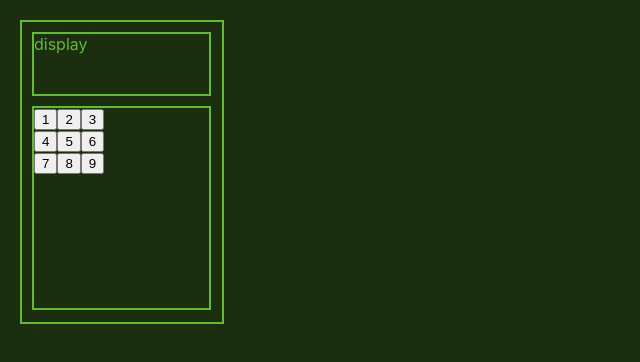
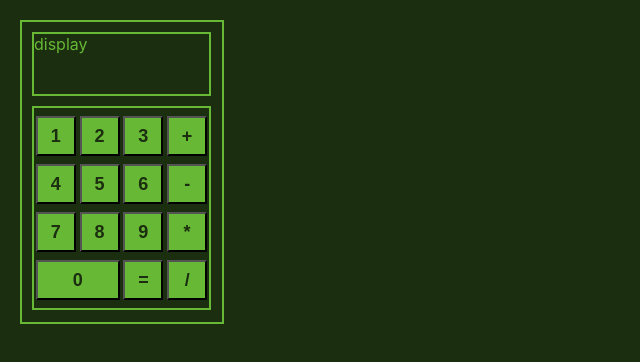
Before and after one commit to kabanooovd/MySimpleCalculator, a React (Create React App) app: page / in a window 1280 px wide. Shown: the top 362 px of the page, without its empty margins (0-640 px from the left). Built offline with nearby package versions, Linux system fonts and the light colour scheme.

Commit message:
added Button Conponent for Calculator remote

```diff
--- a/src/App.tsx
+++ b/src/App.tsx
@@ -1,6 +1,7 @@
 import React, {useState} from 'react';
 import './App.css';
 import {Calculator} from "./Components/Calculator/Calculator";
+import {ButtonForCalcRemote} from "./Components/Calculator/ButtoForCalcRemote/ButtonForCalcRemote";
 
 function App() {
 
@@ -10,6 +11,7 @@ function App() {
     <div className="App">
         <Calculator someCalc={someCalc}
                     setSomeCalc={setSomeCalc}
+
         />
     </div>
   );
--- /dev/null
+++ b/src/Components/Calculator/ButtoForCalcRemote/ButtonForCalcRemote.module.css
@@ -0,0 +1,3 @@
+.BtnAdditionalStyles:hover {
+    opacity: 0.5;
+}
--- /dev/null
+++ b/src/Components/Calculator/ButtoForCalcRemote/ButtonForCalcRemote.tsx
@@ -0,0 +1,37 @@
+import React from "react";
+import s from './ButtonForCalcRemote.module.css'
+
+type ButtonForCalcRemoteType = {
+    BackgroundColor: string
+    color: string
+    width: string
+    height: string
+    fontSize: string
+    ButtonValue: string
+}
+
+
+
+export function ButtonForCalcRemote (props: ButtonForCalcRemoteType) {
+
+    const ButtonStyle = {
+        width: props.width,
+        height: props.height,
+        backgroundColor: props.BackgroundColor,
+        color: props.color,
+        fontSize: props.fontSize,
+    }
+
+    const ClickedButtonHandler = () => {
+        // alert('wewew')
+    }
+
+    return(
+        <button style={ButtonStyle}
+                className={s.BtnAdditionalStyles}
+                onClick={ClickedButtonHandler}
+        >
+            <b>{props.ButtonValue}</b>
+        </button>
+    )
+}
--- a/src/Components/Calculator/Remote/Remote.module.css
+++ b/src/Components/Calculator/Remote/Remote.module.css
@@ -4,3 +4,9 @@
     height: 200px;
     width: 175px;
 }
+
+.btnRowStyle {
+    margin-top: 8px;
+    display: flex;
+    justify-content: space-around;
+}
--- a/src/Components/Calculator/Remote/Remote.tsx
+++ b/src/Components/Calculator/Remote/Remote.tsx
@@ -1,28 +1,128 @@
 import React from "react";
 import s from './Remote.module.css'
+import {ButtonForCalcRemote} from "../ButtoForCalcRemote/ButtonForCalcRemote";
 
-type RemotePropsType = {
+type RemotePropsType = {}
 
-}
+export function Remote(props: RemotePropsType) {
 
-export function Remote (props: RemotePropsType) {
+    return (
+        <div className={s.calcRemote}>
 
-    return(
-        <div className={s.calcRemote}>
-            <div>
-                <button>1</button>
-                <button>2</button>
-                <button>3</button>
+            <div className={s.btnRowStyle}>
+                <ButtonForCalcRemote BackgroundColor={'#67b835'}
+                                     color={'#1b2e0f'}
+                                     width={'40px'}
+                                     height={'40px'}
+                                     fontSize={'18px'}
+                                     ButtonValue={'1'}
+                />
+                <ButtonForCalcRemote BackgroundColor={'#67b835'}
+                                     color={'#1b2e0f'}
+                                     width={'40px'}
+                                     height={'40px'}
+                                     fontSize={'18px'}
+                                     ButtonValue={'2'}
+                />
+                <ButtonForCalcRemote BackgroundColor={'#67b835'}
+                                     color={'#1b2e0f'}
+                                     width={'40px'}
+                                     height={'40px'}
+                                     fontSize={'18px'}
+                                     ButtonValue={'3'}
+                />
+                <ButtonForCalcRemote BackgroundColor={'#67b835'}
+                                     color={'#1b2e0f'}
+                                     width={'40px'}
+                                     height={'40px'}
+                                     fontSize={'18px'}
+                                     ButtonValue={'+'}
+                />
             </div>
-            <div>
-                <button>4</button>
-                <button>5</button>
-                <button>6</button>
+            <div className={s.btnRowStyle}>
+
+                <ButtonForCalcRemote BackgroundColor={'#67b835'}
+                                     color={'#1b2e0f'}
+                                     width={'40px'}
+                                     height={'40px'}
+                                     fontSize={'18px'}
+                                     ButtonValue={'4'}
+                />
+                <ButtonForCalcRemote BackgroundColor={'#67b835'}
+                                     color={'#1b2e0f'}
+                                     width={'40px'}
+                                     height={'40px'}
+                                     fontSize={'18px'}
+                                     ButtonValue={'5'}
+                />
+                <ButtonForCalcRemote BackgroundColor={'#67b835'}
+                                     color={'#1b2e0f'}
+                                     width={'40px'}
+                                     height={'40px'}
+                                     fontSize={'18px'}
+                                     ButtonValue={'6'}
+                />
+                <ButtonForCalcRemote BackgroundColor={'#67b835'}
+                                     color={'#1b2e0f'}
+                                     width={'40px'}
+                                     height={'40px'}
+                                     fontSize={'18px'}
+                                     ButtonValue={'-'}
+                />
             </div>
-            <div>
-                <button>7</button>
-                <button>8</button>
-                <button>9</button>
+            <div className={s.btnRowStyle}>
+                <ButtonForCalcRemote BackgroundColor={'#67b835'}
+                                     color={'#1b2e0f'}
+                                     width={'40px'}
+                                     height={'40px'}
+                                     fontSize={'18px'}
+                                     ButtonValue={'7'}
+                />
+                <ButtonForCalcRemote BackgroundColor={'#67b835'}
+                                     color={'#1b2e0f'}
+                                     width={'40px'}
+                                     height={'40px'}
+                                     fontSize={'18px'}
+                                     ButtonValue={'8'}
+                />
+                <ButtonForCalcRemote BackgroundColor={'#67b835'}
+                                     color={'#1b2e0f'}
+                                     width={'40px'}
+                                     height={'40px'}
+                                     fontSize={'18px'}
+                                     ButtonValue={'9'}
+                />
+                <ButtonForCalcRemote BackgroundColor={'#67b835'}
+                                     color={'#1b2e0f'}
+                                     width={'40px'}
+                                     height={'40px'}
+                                     fontSize={'18px'}
+                                     ButtonValue={'*'}
+                />
+            </div>
+            <div className={s.btnRowStyle}>
+
+                <ButtonForCalcRemote BackgroundColor={'#67b835'}
+                                     color={'#1b2e0f'}
+                                     width={'84px'}
+                                     height={'40px'}
+                                     fontSize={'18px'}
+                                     ButtonValue={'0'}
+                />
+                <ButtonForCalcRemote BackgroundColor={'#67b835'}
+                                     color={'#1b2e0f'}
+                                     width={'40px'}
+                                     height={'40px'}
+                                     fontSize={'18px'}
+                                     ButtonValue={'='}
+                />
+                <ButtonForCalcRemote BackgroundColor={'#67b835'}
+                                     color={'#1b2e0f'}
+                                     width={'40px'}
+                                     height={'40px'}
+                                     fontSize={'18px'}
+                                     ButtonValue={'/'}
+                />
             </div>
         </div>
     )
```
